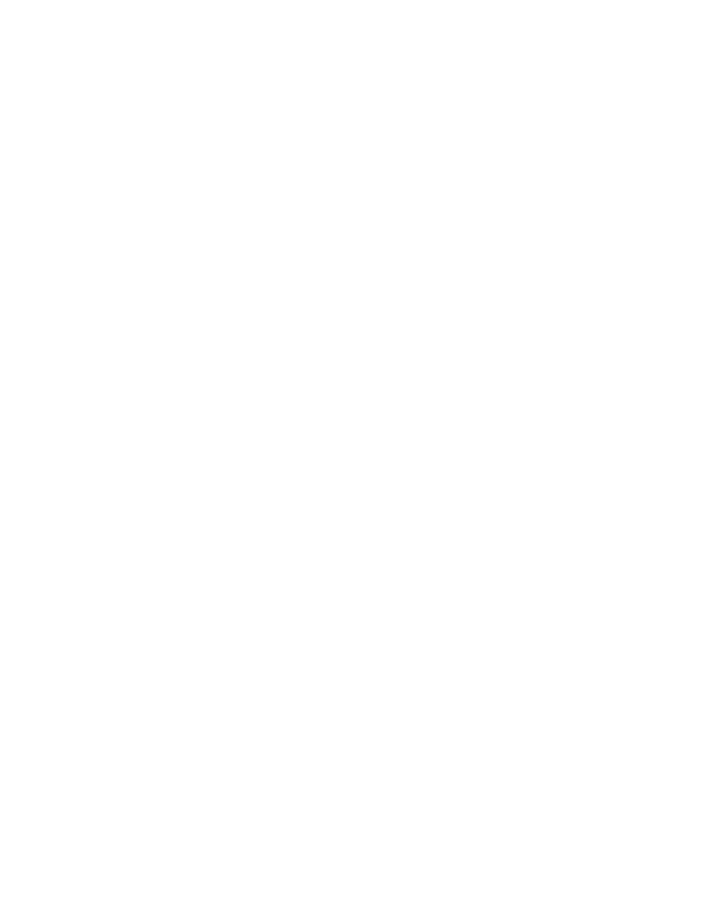
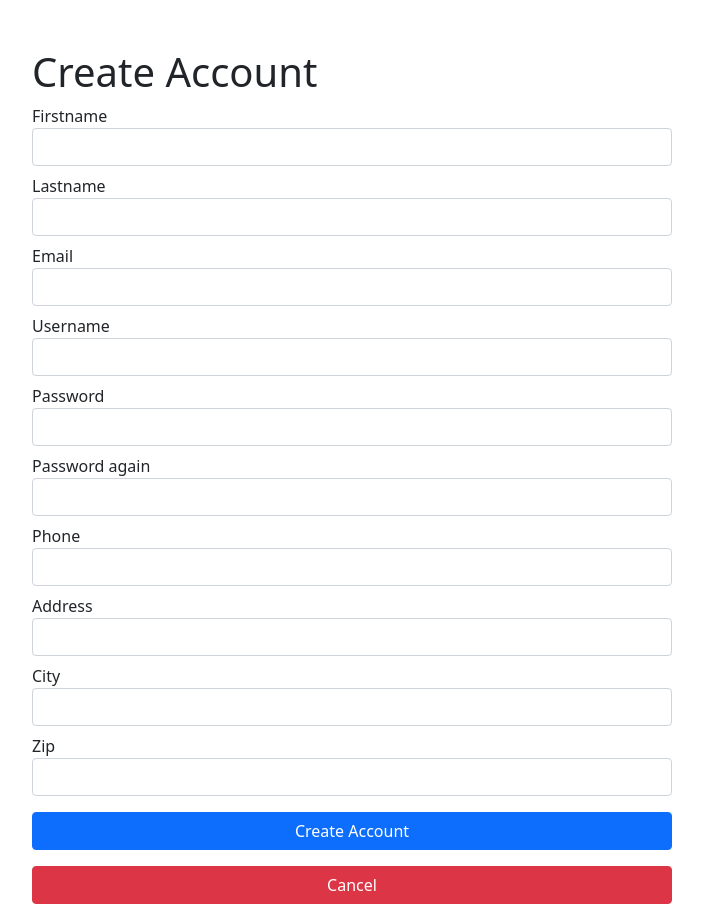
Before and after one commit to hoedlChr/skillyWilly, a React (Vite) app in the folder frontend/: page /CreateAccount in a window 1280 px wide. Before the commit this address had no page. Shown: the whole page, without its empty margins (288-991 px from the left). Before the commit the page ends 800 px from the top, so only its background shows below. Built offline with nearby package versions, Linux system fonts and the light colour scheme.

Commit message:
Dashboard erstellt

```diff
--- a/frontend/src/App.css
+++ b/frontend/src/App.css
@@ -2,3 +2,7 @@
     height: 100vh;
     width: 100wh;
   }
+
+.clickable{
+  cursor: pointer;
+}
--- a/frontend/src/App.jsx
+++ b/frontend/src/App.jsx
@@ -4,6 +4,11 @@ import Test from "./pages/Test";
 import Welcome from './pages/Welcome';
 import ErrorBoundary from "./ErrorBoundary";
 import 'bootstrap/dist/css/bootstrap.min.css';
+
+import Login from './pages/Login';
+import CreateAccount from './pages/CreateAccount';
+import Dashboard from './pages/Dashboard';
+import './App.css';
 
 function App() {
 
@@ -14,6 +19,10 @@ function App() {
         <Routes path='/'>
           <Route index element={<Welcome/>}/>
           <Route path="test" element={<Test/>}/>
+          <Route path="login" element={<Login/>}/>
+          <Route path="CreateAccount" element={<CreateAccount/>}/>
+          <Route path="Dashboard" element={<Dashboard/>}/>
+          <Route path="*" element={<div className='text-center mt-5'><img style={{width: "250px"}} src="./404.png"/></div>}/>
         </Routes>
       </BrowserRouter>
     </ErrorBoundary>
--- /dev/null
+++ b/frontend/src/pages/CreateAccount.jsx
@@ -0,0 +1,137 @@
+import React, { useEffect, useState } from 'react';
+import StandardInputField from '../components/StandardInputField';
+import Button from '../components/Button';
+
+function CreateAccount() {
+    const [username, setUsername] = useState("");
+    const [password, setPassword] = useState("");
+    const [password2, setPassword2] = useState("");
+    const [firstname, setFirstname] = useState("");
+    const [lastname, setLastname] = useState("");
+    const [email, setEmail] = useState("");
+    const [phone, setPhone] = useState("");
+    const [address, setAddress] = useState("");
+    const [city, setCity] = useState("");
+    const [zip, setZip] = useState("");
+
+    useEffect(()=>{
+
+    },[])
+
+
+    return (
+        <div className='w-50 m-auto mt-5'>
+            <h1>Create Account</h1>
+            <StandardInputField
+                label="Firstname"
+                id={"firstname"}
+                className={""}
+                readOnly={false}
+                placeholder={""}
+                value={firstname}
+                helptext={""}
+                changeHandler={setFirstname}
+            />
+            <StandardInputField
+                label="Lastname"
+                id={"lastname"}
+                className={""}
+                readOnly={false}
+                placeholder={""}
+                value={lastname}
+                helptext={""}
+                changeHandler={setLastname}
+            />
+            <StandardInputField
+                label="Email"
+                id={"email"}
+                className={""}
+                readOnly={false}
+                placeholder={""}
+                value={email}
+                helptext={""}
+                changeHandler={setEmail}
+            />
+            <StandardInputField
+                label="Username"
+                id={"username"}
+                className={""}
+                readOnly={false}
+                placeholder={""}
+                value={username}
+                helptext={""}
+                changeHandler={setUsername}
+            />
+            <StandardInputField
+                label="Password"
+                id={"password"}
+                type="password"
+                className={""}
+                readOnly={false}
+                placeholder={""}
+                value={password}
+                helptext={""}
+                changeHandler={setPassword}
+            />
+            <StandardInputField
+                label="Password again"
+                id={"password2"}
+                type="password"
+                className={""}
+                readOnly={false}
+                placeholder={""}
+                value={password2}
+                helptext={""}
+                changeHandler={setPassword2}
+            />
+            <StandardInputField
+                label="Phone"
+                id={"phone"}
+                className={""}
+                readOnly={false}
+                placeholder={""}
+                value={phone}
+                helptext={""}
+                changeHandler={setPhone}
+            />
+            <StandardInputField
+                label="Address"
+                id={"address"}
+                className={""}
+                readOnly={false}
+                placeholder={""}
+                value={address}
+                helptext={""}
+                changeHandler={setAddress}
+            />
+            <StandardInputField
+                label="City"
+                id={"city"}
+                className={""}
+                readOnly={false}
+                placeholder={""}
+                value={city}
+                helptext={""}
+                changeHandler={setCity}
+            />
+            <StandardInputField
+                label="Zip"
+                id={"zip"}
+                className={""}
+                readOnly={false}
+                placeholder={""}
+                value={zip}
+                helptext={""}
+                changeHandler={setZip}
+            />
+
+
+            <div className='d-grid'>
+                <Button onClick={() => {console.log("Login clicked")}} className="btn-primary my-2">Create Account</Button>
+                <Button onClick={() => {console.log("Login clicked")}} className="btn-danger my-2">Cancel</Button>
+            </div>
+        </div>
+    );
+}
+
+export default CreateAccount;
--- a/frontend/src/pages/Dashboard.jsx
+++ b/frontend/src/pages/Dashboard.jsx
@@ -18,18 +18,19 @@ function Dashboard() {
         <div className='container'>
             <h1>Dashboard</h1>
             <div className='row'>
-                <div className='col-2'>
-                    <div className="row">
+                <div className='col-3'>
+                    {/* <div className="row">
                         <Filter />
-                    </div>
+                    </div> */}
                     <div className="row">
                         <ChatList />
                     </div>
                 </div>
-                <div className='col-6' style={{height: "100vh", overflowY: "scroll"}}>
-                    <ElementList/>
+                <div className='col-5' style={{height: "100vh", overflowY: "scroll"}}>
+                        <Filter />
+                        <ElementList/>
                 </div>
-                <div className="col-3">
+                <div className="col-4">
                     <Chat />
                     <ElementView/>
                 </div>
--- /dev/null
+++ b/frontend/src/pages/Login.jsx
@@ -0,0 +1,46 @@
+import React, { useEffect, useState } from 'react';
+import StandardInputField from '../components/StandardInputField';
+import Button from '../components/Button';
+
+function Login() {
+    const [username, setUsername] = useState("");
+    const [password, setPassword] = useState("");
+
+    useEffect(()=>{
+
+    },[])
+
+
+    return (
+        <div className='w-25 m-auto mt-5'>
+            <h1>Login</h1>
+            <StandardInputField
+                label="Username"
+                id={"username"}
+                className={""}
+                readOnly={false}
+                placeholder={""}
+                value={username}
+                helptext={""}
+                changeHandler={setUsername}
+            />
+            <StandardInputField
+                label="Password"
+                id={"password"}
+                className={""}
+                readOnly={false}
+                placeholder={""}
+                value={password}
+                helptext={""}
+                changeHandler={setPassword}
+            />
+            <div className='d-grid'>
+                <Button onClick={() => {console.log("Login clicked")}} className="btn-primary my-2">Login</Button>
+                <Button onClick={() => {console.log("Login clicked")}} className="btn-danger my-2">Forgot Password</Button>
+                <Button onClick={() => {console.log("Login clicked")}} className="btn-success my-2">Create Account</Button>
+            </div>
+        </div>
+    );
+}
+
+export default Login;
--- a/frontend/src/pages/dashboard/Chat.jsx
+++ b/frontend/src/pages/dashboard/Chat.jsx
@@ -1,4 +1,5 @@
 import React, { useEffect, useState } from 'react';
+import InputField from '../../components/InputField';
 
 function Chat() {
 
@@ -9,7 +10,24 @@ function Chat() {
 
     return (
         <div>
-            Chat
+            <div>
+                <h1>Oliver</h1>
+                <h2>SkillyWilly</h2>
+            </div>
+            <div className='chat' style={{height: "70vh", width: "100%", overflowY: "scroll"}}>
+
+            </div>
+            <div>
+                <div className='row'>
+                    <div className='col-8'>
+                        <InputField type="text" id="chatInput" label="Nachricht" className="mb-2" readOnly={false} value={""} changeHandler={() => {}}/>
+                    </div>
+                    <div className="col">
+                            <button className="btn btn-primary">Senden</button>
+                    </div>
+                </div>
+            </div>
+
         </div>
     );
 }
--- a/frontend/src/pages/dashboard/ElementItem.jsx
+++ b/frontend/src/pages/dashboard/ElementItem.jsx
@@ -10,18 +10,19 @@ function ElementItem({title, name, ort, id}) {
     },[])
 
 
-    return (<div className='elementItem mb-2'>
-            <div className='name my-2'>
+    return (
+        <div className='elementItem clickable mb-2 d-flex align-items-center justify-content-between'>
+            <div className='name mx-2'>
                 {name}
             </div>
-            <div className='ort my-2'>
+            <div className='ort mx-2'>
                 {ort}
             </div>
-            <div className='title my-2'>
+            <div className='title mx-2'>
                 {title}
             </div>
-            <div className='button'>
-                <Button className='btn-primary' onClick={() => {console.log("Edit", id)}}>Kontaktieren</Button>
+            <div className='button mx-2'>
+                <Button className='btn-primary' onClick={() => {console.log("Edit", id)}}>Contact</Button>
             </div>
         </div>
     );
--- /dev/null
+++ b/frontend/src/pages/dashboard/ElementView.jsx
@@ -0,0 +1,17 @@
+import React, { useEffect, useState } from 'react';
+
+function ElementView() {
+
+    useEffect(()=>{
+
+    },[])
+
+
+    return (
+        <div>
+            ElementView
+        </div>
+    );
+}
+
+export default ElementView;
--- /dev/null
+++ b/frontend/src/pages/dashboard/Filter.css
@@ -0,0 +1,2 @@
+.filter{
+}
--- /dev/null
+++ b/frontend/src/pages/dashboard/Filter.jsx
@@ -0,0 +1,28 @@
+import React, { useEffect, useState } from 'react';
+import StandardInputField from '../../components/StandardInputField';
+
+import './Filter.css';
+
+function Filter() {
+    const [searchField, setSearchField] = useState("");
+
+    useEffect(()=>{
+
+    },[])
+
+
+    return (
+        <div>
+            <StandardInputField
+                id={"testField"}
+                label={"Suchen"}
+                className={""}
+                readOnly={false}
+                value={searchField}
+                changeHandler={setSearchField}
+            />
+        </div>
+    );
+}
+
+export default Filter;
```
Also changed, not shown: frontend/src/pages/dashboard/ChatList.jsx (+16 -1 lines).
